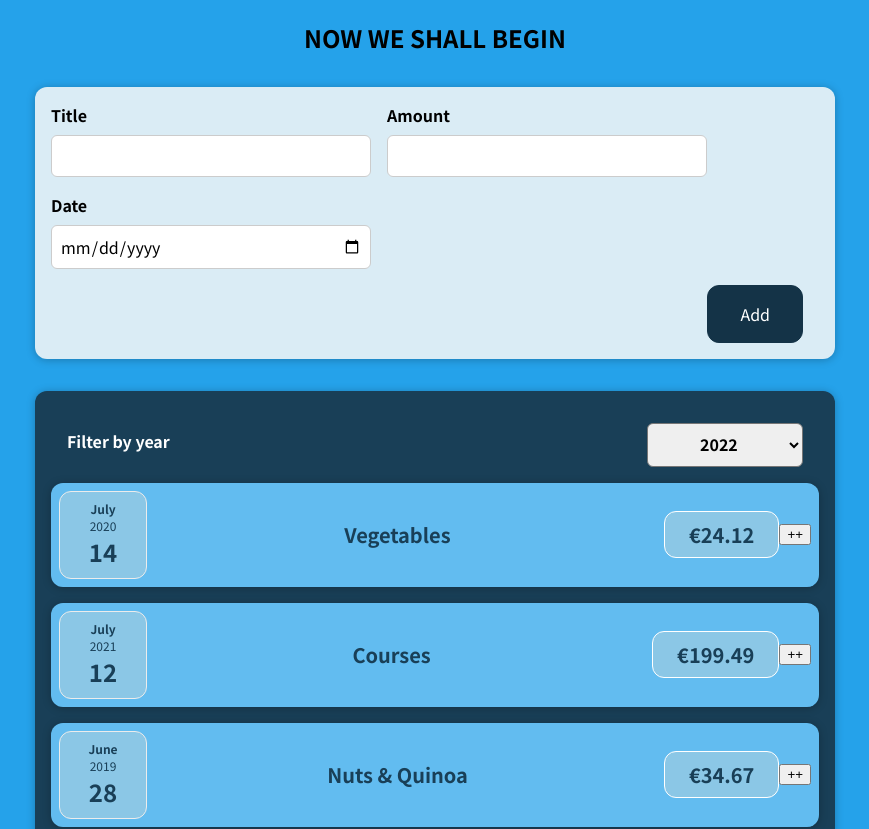
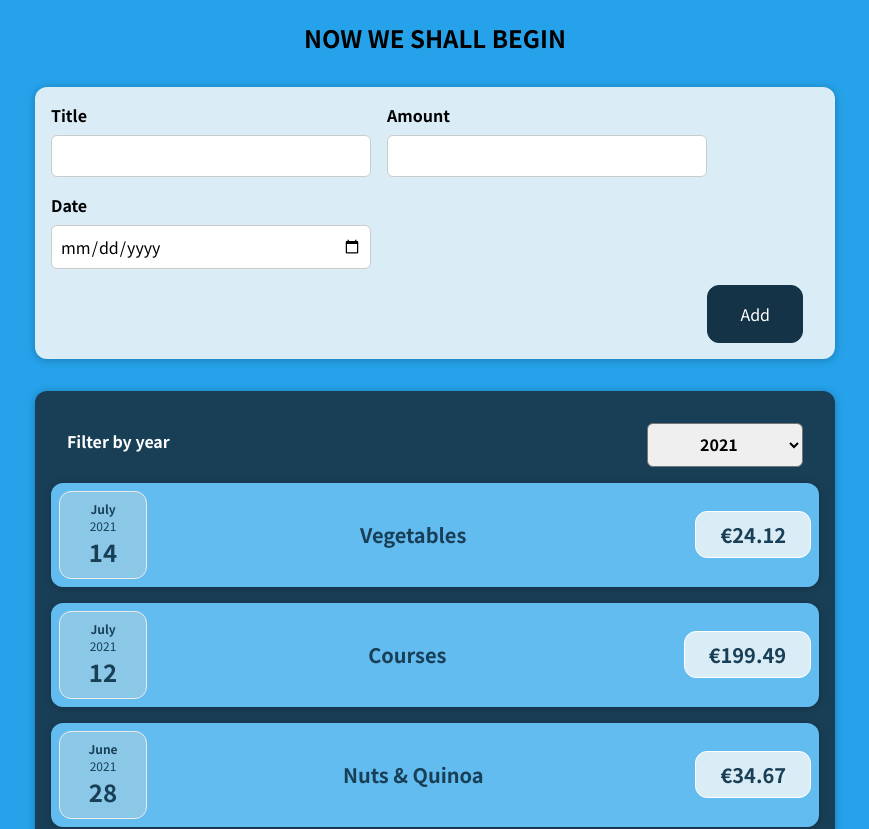
Before and after one commit to elicitmind/EXPENSES-REACTJS-PROJECT, a React (Create React App) app: page / in a window 1280 px wide. Shown: the top 829 px of the page, without its empty margins (205-1074 px from the left). Built offline with nearby package versions, Linux system fonts and the light colour scheme.

Commit message:
render list from form

```diff
--- a/src/App.jsx
+++ b/src/App.jsx
@@ -1,19 +1,25 @@
-import React from "react";
+import React, {useState} from "react";
 import Expenses from "./components/Expenses/Expenses";
-import expensesData from "./components/Expenses/expensesData";
+import initialExpenses from "./components/Expenses/initialExpenses";
 import NewExpense from "./components/NewExpense/NewExpense";
 
 function App() {
+  const [expensesData, setExpensesData] = useState(initialExpenses)
+
   const addExpenseHandler = (expense) => {
-    expensesData.push(expense);
-    console.log(expensesData);
+   setExpensesData(prevState => {
+     return [expense, ...prevState]}
+     )
+   console.log(expensesData)
+
   };
+
 
   return (
     <div>
       <h2> NOW WE SHALL BEGIN</h2>
       <NewExpense onAddExpense={addExpenseHandler} />
-      <Expenses {...expensesData} />
+      <Expenses items={expensesData} />
     </div>
   );
 }
--- a/src/components/Expenses/ExpenseItem.css
+++ b/src/components/Expenses/ExpenseItem.css
@@ -29,7 +29,7 @@
     font-size: 1rem;
     font-weight: bold;
     color: #193F57;
-    background-color: #8BC7E6;
+    background-color: #DAECF5;
     border: 1px solid white;
     padding: 0.5rem;
     border-radius: 12px;
--- a/src/components/Expenses/ExpenseItem.jsx
+++ b/src/components/Expenses/ExpenseItem.jsx
@@ -1,26 +1,26 @@
-import React, {useState} from 'react'
+import React from 'react'
 import './ExpenseItem.css';
 import ExpenseDate from './ExpenseDate';
 import Card from '../UI/Card'
 
 
 function ExpenseItem(props) {
-    const [title, setTitle] = useState(props.title)
-    const [amount, setAmount] = useState(props.amount)
+    // const [title, setTitle] = useState(props.title)
+    // const [amount, setAmount] = useState(props.amount)
 
-    function clickHandler() {
-        setTitle("ALISTER CROWLEY KURWA POTĘGA ZDECYDOWANIA")
-        setAmount("PRZEZWYCIĘŻAM PRZESZKODY!!")
-    }
+    // function clickHandler() {
+    //     setTitle("ALISTER CROWLEY KURWA POTĘGA ZDECYDOWANIA")
+    //     setAmount("PRZEZWYCIĘŻAM PRZESZKODY!!")
+    // }
 
     return (
         <Card className="expense-item">
         <ExpenseDate date={props.date} />
             <div className="expense-item__description">
-                <h2>{title}</h2>
-                <div className="expense-item__price">€{amount}</div>
+                <h2>{props.title}</h2>
+                <div className="expense-item__price">€{props.amount}</div>
             </div>
-            <button onClick={clickHandler}>++</button>
+            {/* <button onClick={clickHandler}>++</button> */}
         </Card>
     );
 }
--- a/src/components/Expenses/Expenses.jsx
+++ b/src/components/Expenses/Expenses.jsx
@@ -1,39 +1,27 @@
-import React, {useState} from "react";
+import React, { useState } from "react";
 import ExpenseItem from "./ExpenseItem";
 import "./Expenses.css";
 import Card from "../UI/Card";
 import ExpensesFilter from "./ExpensesFilter";
 
 function Expenses(props) {
-	const [filter, setFilter] = useState("")
+  const [filteredYear, setFilteredYear] = useState("2021");
 
-  const onFilterChange = (newFilter) => {
-    setFilter(newFilter);
-		console.log(filter)
+
+  const dropdownChangeHandler = (newFilter) => {
+    setFilteredYear(newFilter);
+    console.log(filteredYear);
   };
   return (
     <Card className="expenses">
-      <ExpensesFilter onFilterChange={onFilterChange} />
-      <ExpenseItem
-        title={props[0].title}
-        amount={props[0].amount}
-        date={props[0].date}
+      <ExpensesFilter
+        onDropdownChange={dropdownChangeHandler}
+        value={filteredYear}
       />
-      <ExpenseItem
-        title={props[1].title}
-        amount={props[1].amount}
-        date={props[1].date}
-      />
-      <ExpenseItem
-        title={props[2].title}
-        amount={props[2].amount}
-        date={props[2].date}
-      />
-      <ExpenseItem
-        title={props[3].title}
-        amount={props[3].amount}
-        date={props[3].date}
-      />
+      {console.log(props.items)}
+      {props.items.map((e) => (
+        <ExpenseItem key={e.id} title={e.title} amount={e.amount} date={e.date} />
+      ))}
     </Card>
   );
 }
--- a/src/components/Expenses/ExpensesFilter.jsx
+++ b/src/components/Expenses/ExpensesFilter.jsx
@@ -1,20 +1,23 @@
-import React from 'react';
+import React from "react";
 
-import './ExpensesFilter.css';
+import "./ExpensesFilter.css";
 
 const ExpensesFilter = (props) => {
-const changeFilterHandler = (event) => {
-	props.onFilterChange(event.target.value)
-}
+  const dropdownFilterChangeHandler = (event) => {
+    props.onDropdownChange(event.target.value);
+  };
   return (
-    <div className='expenses-filter'>
-      <div className='expenses-filter__control'>
+    <div className="expenses-filter">
+      <div className="expenses-filter__control">
         <label>Filter by year</label>
-        <select onChange={changeFilterHandler}>
-          <option value='2022'>2022</option>
-          <option value='2021'>2021</option>
-          <option value='2020'>2020</option>
-          <option value='2019'>2019</option>
+        <select
+          onChange={dropdownFilterChangeHandler}
+          value={props.value}
+        >
+          <option value="2022">2022</option>
+          <option value="2021">2021</option>
+          <option value="2020">2020</option>
+          <option value="2019">2019</option>
         </select>
       </div>
     </div>
--- a/src/components/Expenses/expensesData.js
+++ b/src/components/Expenses/initialExpenses.js
@@ -1,8 +1,8 @@
-const expensesData = [{
+const initialExpenses = [{
         id: 'e1',
         title: 'Vegetables',
         amount: 24.12,
-        date: new Date(2020, 6, 14),
+        date: new Date(2021, 6, 14),
     },
     {
         id: 'e2',
@@ -14,7 +14,7 @@ const expensesData = [{
         id: 'e3',
         title: 'Nuts & Quinoa',
         amount: 34.67,
-        date: new Date(2019, 5, 28),
+        date: new Date(2021, 5, 28),
     },
     {
         id: 'e4',
@@ -24,4 +24,4 @@ const expensesData = [{
     },
 ];
 
-export default expensesData
+export default initialExpenses
--- a/src/components/NewExpense/ExpenseForm.jsx
+++ b/src/components/NewExpense/ExpenseForm.jsx
@@ -69,7 +69,7 @@ function ExpenseForm(props) {
       date: new Date(enteredDate),
     };
 
-    console.log(expensesData);
+    // console.log(expensesData);
     props.onSaveExpenseData(expensesData)
 
     setEnteredTitle("");
@@ -88,6 +88,7 @@ function ExpenseForm(props) {
             type="text"
             onChange={titleChangeHandler}
             value={enteredTitle}
+            required
           />
         </div>
         <div className="new-expense__control">
@@ -98,6 +99,7 @@ function ExpenseForm(props) {
             step="0.01"
             onChange={amountChangeHandler}
             value={enteredAmount}
+            required
           />
         </div>
         <div className="new-expense__control">
@@ -108,6 +110,7 @@ function ExpenseForm(props) {
             max="2022-12-31"
             onChange={dateChangeHandler}
             value={enteredDate}
+            required
           />
         </div>
       </div>
--- a/src/components/NewExpense/NewExpense.jsx
+++ b/src/components/NewExpense/NewExpense.jsx
@@ -8,8 +8,8 @@ const expenseData = {
   ...enteredExpenseData,
   id: Math.random().toString()
 }
-console.log(expenseData)
-console.log(props)
+// console.log(expenseData)
+// console.log(props)
 props.onAddExpense(expenseData)
   }
 
```
Also changed, not shown: 1 other file (tests, documents, lock files or other folders).
